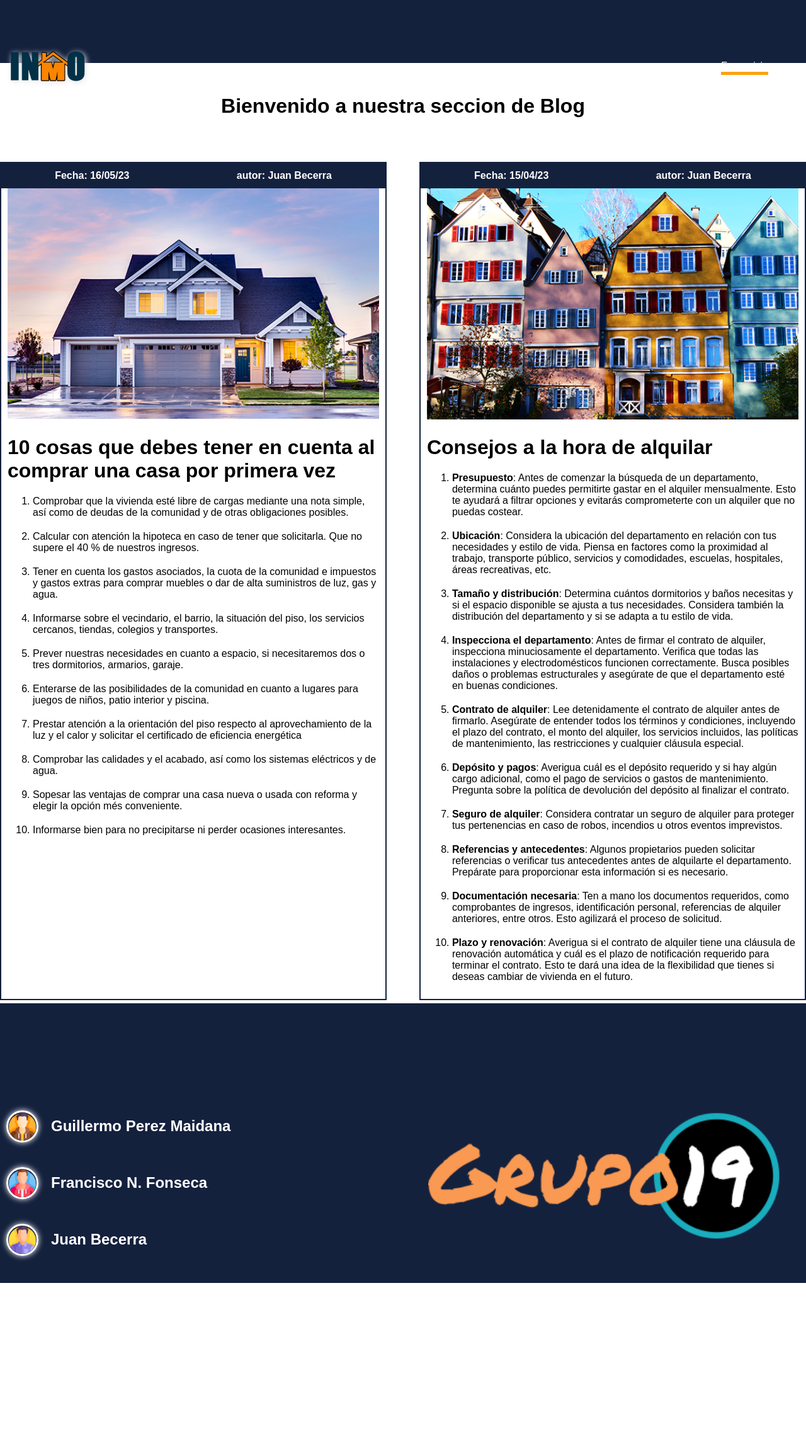
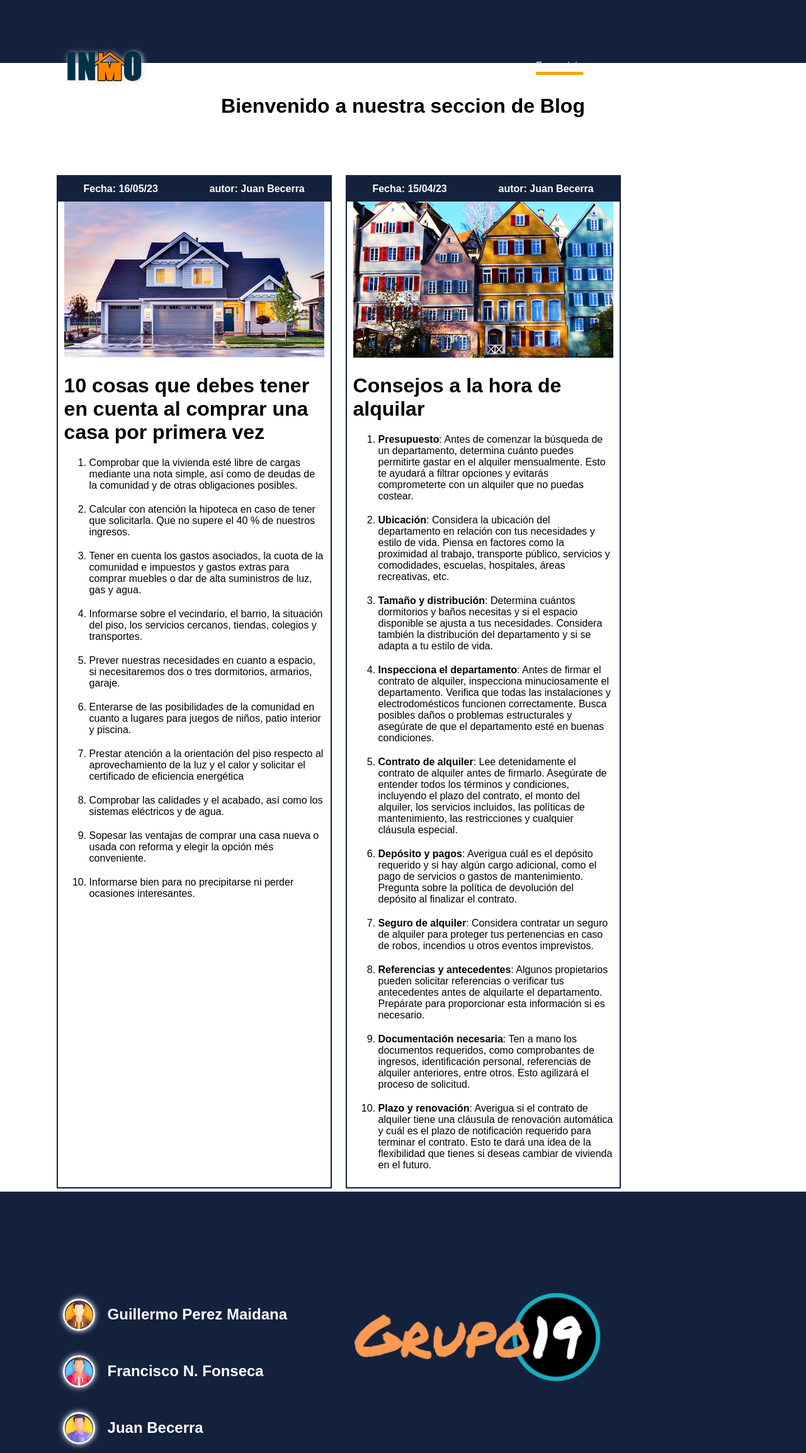
Before and after one commit to guilledamian91/integrador, a Django app: page /blog/ in a window 1280 px wide. Shown: the whole page at 63% size. Before the commit the page ends 2037 px from the top, so only its background shows below. Run offline with Django 4.2, Linux system fonts and the light colour scheme.

Commit message:
Update grillas.css

```diff
--- a/static/css/grillas.css
+++ b/static/css/grillas.css
@@ -22,14 +22,14 @@ body{
 	margin:0;
 	overflow-x: hidden !important;
 }
-/* .conteinerRow{
+.conteinerRow{
 	display: flex;
 	flex-direction: column;
 	align-items: center;
 	width: 70%;
 	margin-left: 7%;
 	border: var(--border);
-} */
+}
 
 @media (min-width: 1024px) and (min-height: 600px) {
 .cajanegra{
```
